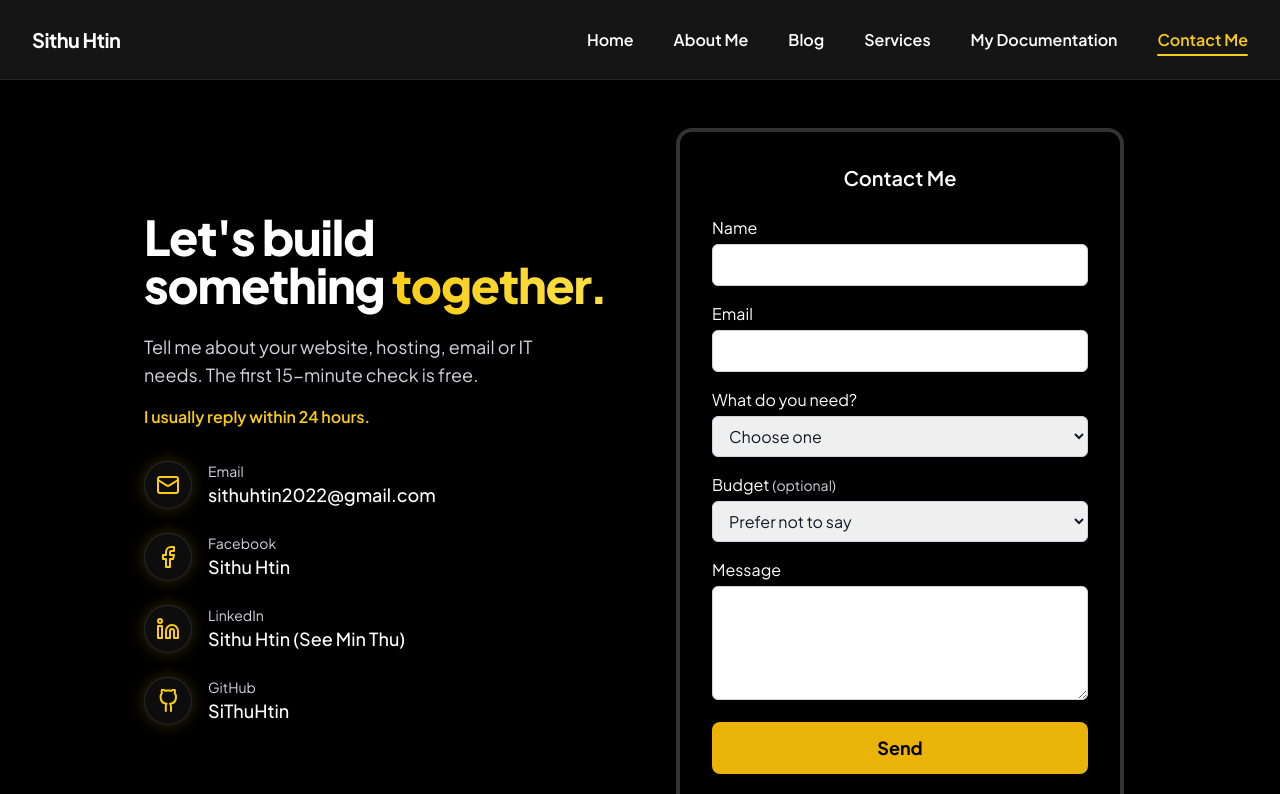
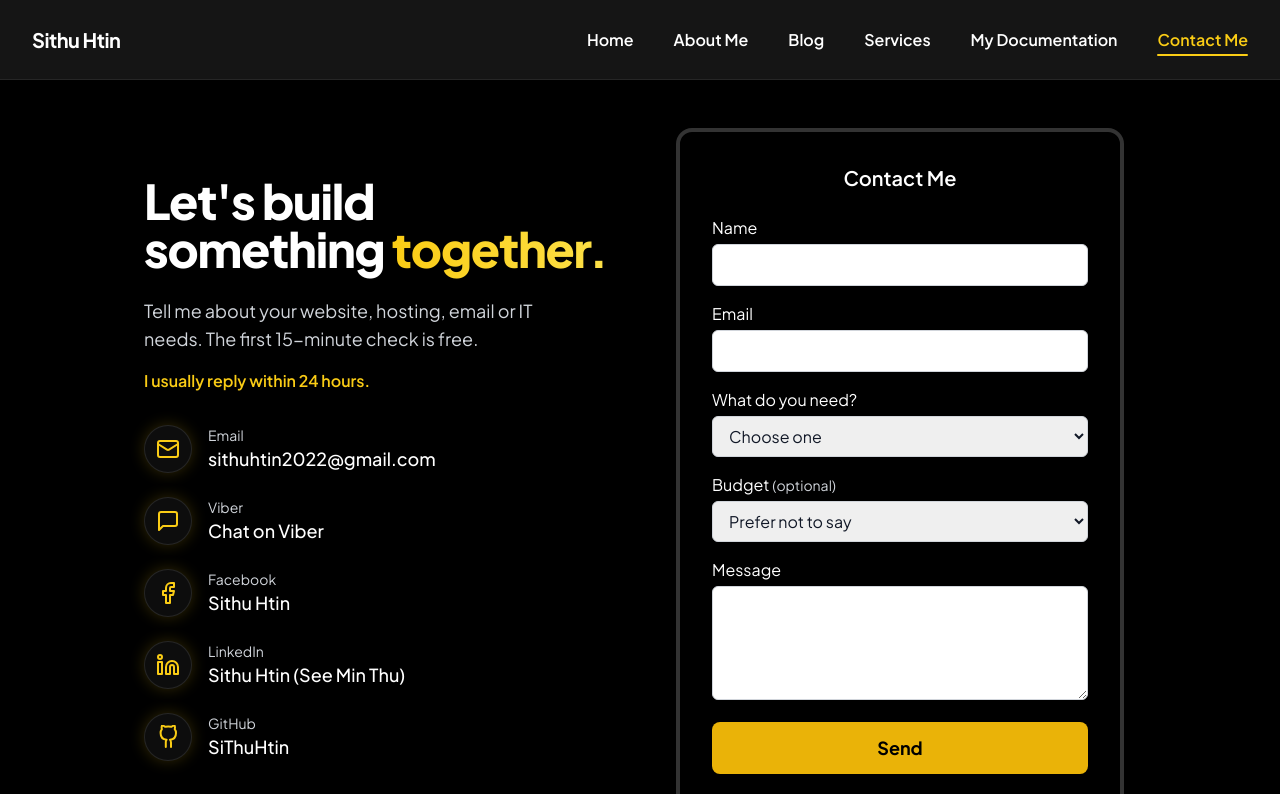
Before and after one commit to SiThuHtin/job-portfolio, a Next.js app: page /contact-me in a window 1280 px wide. Shown: the top 794 px of the page. Built offline with nearby package versions, Linux system fonts and the light colour scheme.

Commit message:
feat(contact): add Viber link
Decoded from Sithu's Viber QR code; uses viber://chat so it opens a
conversation. App links no longer open an empty new tab.

Co-Authored-By: Claude Opus 5.5 <noreply@anthropic.com>

```diff
--- a/app/contact-me/page.js
+++ b/app/contact-me/page.js
@@ -93,7 +93,14 @@ const ContactMe = () => {
                 </div>
                 <div>
                   <div className="text-sm text-gray-300">{link.label}</div>
-                  <a href={link.href} target="_blank" rel="noopener noreferrer" className="text-white hover:text-yellow-400 text-lg font-medium transition-colors">{link.display || "Message me"}</a>
+                  {/* App links (viber://) open the app directly; web links open in a new tab */}
+                  <a
+                    href={link.href}
+                    {...(link.href.startsWith("http") ? { target: "_blank", rel: "noopener noreferrer" } : {})}
+                    className="text-white hover:text-yellow-400 text-lg font-medium transition-colors"
+                  >
+                    {link.display || "Message me"}
+                  </a>
                 </div>
               </div>
             ))}
--- a/data/site.js
+++ b/data/site.js
@@ -34,7 +34,7 @@ export const LINKS = {
  */
 export const MESSAGING = [
     { label: "Facebook Messenger", href: "", display: "" },
-    { label: "Viber", href: "", display: "" },
+    { label: "Viber", href: "viber://chat?number=%2B66837710800", display: "Chat on Viber" },
     { label: "LINE", href: "", display: "" },
     { label: "WhatsApp", href: "", display: "" },
 ];
```
